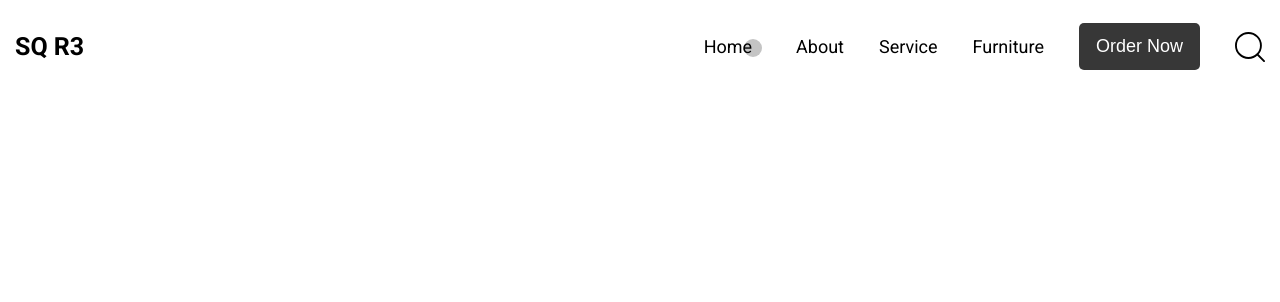
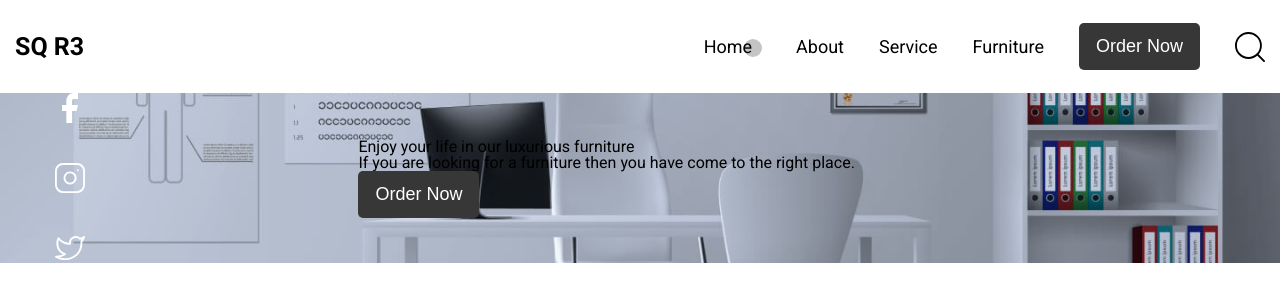
Before and after one commit to khhhrp/khhhrp.github.io, a plain HTML site: page furniture_shop/index.html in a window 1280 px wide. Drawn offline with Linux system fonts and the light colour scheme; a web font is replaced by a local one.

Commit message:
added main section

```diff
--- a/furniture_shop/css/styles.css
+++ b/furniture_shop/css/styles.css
@@ -98,4 +98,35 @@ body {
   justify-content: center;
 }
 
-/* -------------------- MAIN -------------------- */
+/* -------------------- WELCOME -------------------- */
+
+.welcome__bg-block {
+  display: flex;
+  align-items: center;
+  background-image: url(../img/office.jpg);
+  background-size: cover;
+  background-position: center;
+  background-repeat: no-repeat;
+}
+
+
+.welcome__links {
+  width: 28%;
+  display: flex;
+  flex-direction: column;
+  row-gap: 40px;
+  justify-content: center;
+  padding-left: 55px;
+}
+
+.welcome__link {
+  width: 30px;
+  height: 30px;
+  display: flex;
+  align-items: center;
+  justify-content: center;
+}
+
+.welcome__desc {
+
+}
--- a/furniture_shop/index.html
+++ b/furniture_shop/index.html
@@ -10,7 +10,7 @@
       rel="stylesheet"
     />
     <link rel="stylesheet" href="./css/styles.css" />
-    <title>Furniture Shop</title>
+    <title>Furniture Shop - main</title>
   </head>
   <body>
       <header class="container header__container">
@@ -39,6 +39,30 @@
         </div>
       </header>
     <main class="page">
+      <section class="welcome">
+        <div class="welcome__bg-block">
+          <div class="welcome__links">
+            <a href="#!" class="welcome__link">
+              <img src="./img/facebook.svg" alt="facebook">
+            </a>
+            <a href="#!" class="welcome__link">
+              <img src="./img/instagram.svg" alt="instagram">
+            </a>
+            <a href="#!" class="welcome__link">
+              <img src="./img/twitter.svg" alt="twitter">
+            </a>
+          </div>
+          <div class="welcome__desc">
+            <h1 class="welcome__title">Enjoy your life in our
+              luxurious furniture</h1>
+              <p class="welcome__text">
+                If you are looking for a furniture then you have
+                come to the right place.
+              </p>
+              <button class="btn-black welcome__btn">Order Now</button>
+          </div>
+        </div>
+      </section>
     </main>
     <footer class="footer">
     </footer>
```
